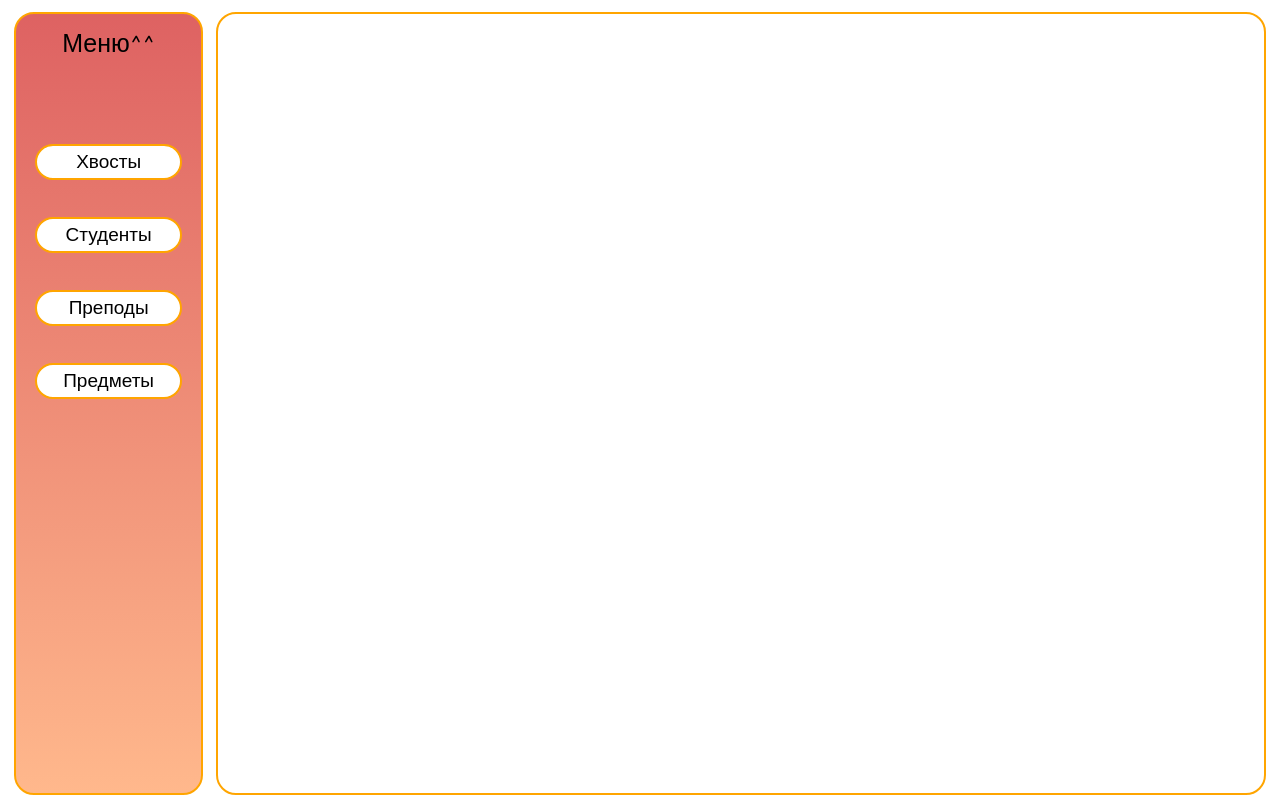
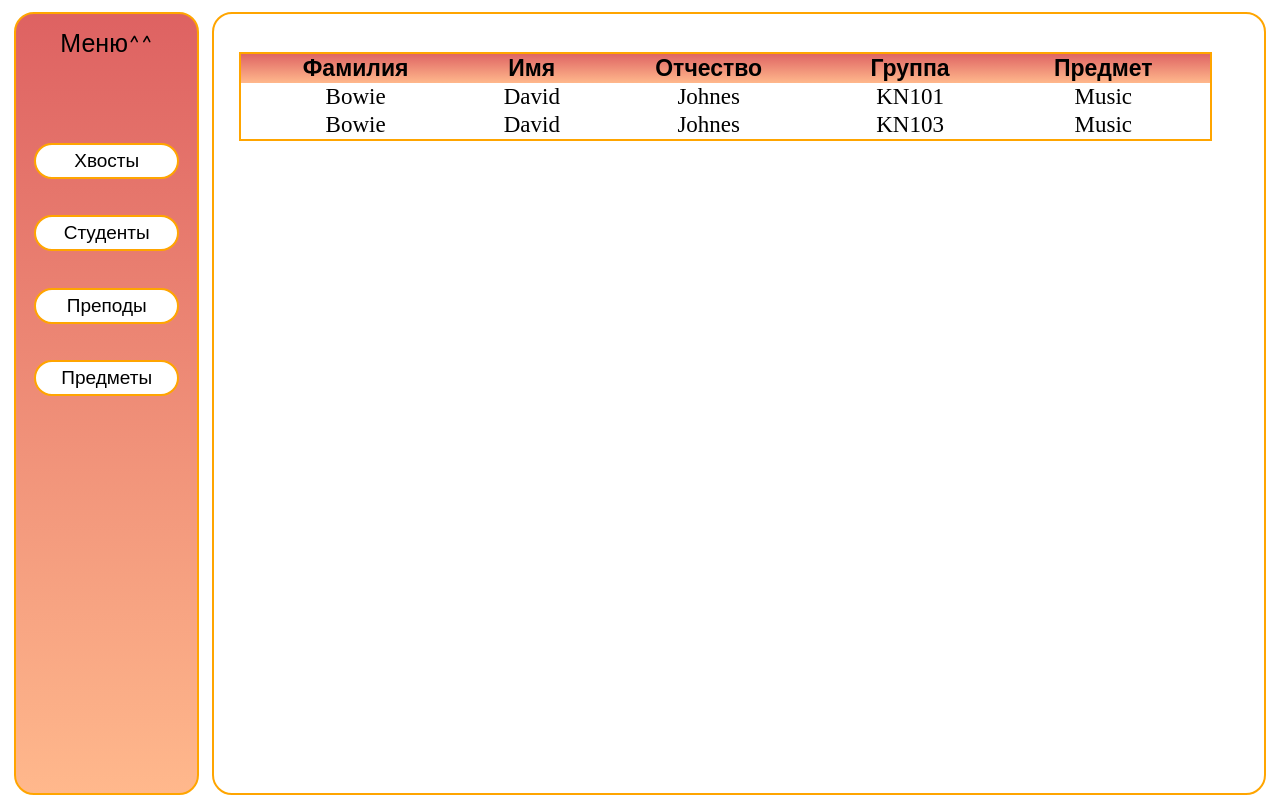
Before and after one commit to ugenef/DebtCRM, a plain HTML site: page src/ui/index.html in a window 1280 px wide. Both pictures are taken after a click on the button "Хвосты". Shown: the part 107-916 px from the top of the page. Drawn offline with Linux system fonts and the light colour scheme.

Commit message:
сделал табличку в ui

```diff
--- a/src/ui/index.html
+++ b/src/ui/index.html
@@ -16,15 +16,18 @@
         <div class="sidebar">
             <div class="title">Меню^^</div>
             <div class="buttons">
-                <button class="debts">Хвосты</button>
+                <button id="debtsButton" class="debts">Хвосты</button>
                 <button class="students">Студенты</button>
                 <button class="teachers">Преподы</button>
                 <button class="teachers">Предметы</button>
             </div>
         </div>
-        <div class="frame">
+        <div id="frame" class="frame">
+            <div id = "frameLoader" class="loader" hidden></div>
+            <table id = "queryListTable" class="queryList"></table>
         </div>
     </div>
 </div>
+<script src="scripts.js"></script>
 </body>
 </html>
--- /dev/null
+++ b/src/ui/scripts.js
@@ -0,0 +1,66 @@
+const debtsHeader = ["Фамилия", "Имя", "Отчество", "Группа", "Предмет"];
+
+const debt1 = {fn: "Bowie", sn: "David", mn: "Johnes", gr: "KN101", sub: "Music"};
+const debt2 = {fn: "Bowie", sn: "David", mn: "Johnes", gr: "KN103", sub: "Music"};
+
+const debters = [debt1, debt2];
+
+let debtsButton = document.getElementById("debtsButton");
+debtsButton.addEventListener("click", showDebts);
+
+
+function showDebts() {
+    let loader = document.getElementById("frameLoader");
+    loader.hidden = false;
+    let oldTable = document.getElementById("queryListTable");
+    let table = buildTable(debtsHeader, debters);
+    loader.hidden = true;
+    oldTable.replaceWith(table);
+}
+
+
+function buildTable(headerValues, dataItems) {
+    let header = generateHeader(headerValues);
+    let body = buildBody(dataItems);
+    let table = document.createElement("table");
+    table.className += "queryList";
+    table.appendChild(header);
+    table.appendChild(body);
+    table.id = "queryListTable";
+    return table;
+}
+
+function buildBody(dataItems) {
+    let body = document.createElement("tbody");
+    for (let i=0;i<dataItems.length;i++) {
+        let row = generateRow("td", Object.values(dataItems[i]));
+        body.appendChild(row);
+    }
+    return body;
+}
+
+function generateRow(tagName, rowValues) {
+    let row = document.createElement("tr");
+    let cells = generateCells(tagName, rowValues);
+    for (let i = 0; i< cells.length;i++) {
+        row.appendChild(cells[i]);
+    }
+    return row;
+}
+
+function generateHeader(headerValues) {
+    let header = document.createElement("thead");
+    let headerRow = generateRow("th", headerValues);
+    header.appendChild(headerRow);
+    return header;
+}
+
+function generateCells(tagName, cellValues) {
+    let cells = [];
+    for (let i = 0; i < cellValues.length; i++) {
+        let cell = document.createElement(tagName);
+        cell.innerHTML = cellValues[i];
+        cells.push(cell);
+    }
+    return cells;
+}
--- a/src/ui/styles.css
+++ b/src/ui/styles.css
@@ -76,6 +76,12 @@
     font-size: 19px;
     padding: 5px 15px;
     font-family: "Comic Sans MS", sans-serif;
+    cursor: pointer;
+    outline: none;
+}
+
+.sidebar .buttons > button:active{
+    transform: translateY(4px);
 }
 
 .frame{
@@ -85,4 +91,49 @@
     border: 2px solid orange;
     border-radius: 20px;
     margin: 0.5%;
+    display: flex;
+    padding-top: 3%;
+    padding-left: 2%;
+    flex-flow: column;
 }
+
+.queryList{
+    border: 2px solid orange;
+    width: 95%;
+    font-size: 23px;
+    text-align: center;
+    border-collapse: collapse;
+}
+
+.queryList > thead{
+    background-image: linear-gradient(#de6262,#ffb88c);
+    font-family: "Comic Sans MS", sans-serif;
+}
+
+.queryList > td{
+    margin: 10%;
+    border: 2px solid orange;
+    border-radius: 20px;
+    background-color: white;
+    font-size: 19px;
+    padding: 5px 15px;
+}
+
+.td{
+    border: 2px solid orange;
+}
+
+.loader {
+    margin: 20% 20% 20% 40%;
+    border: 16px solid #ffb88c;
+    border-top: 16px solid #de6262;
+    border-radius: 50%;
+    width: 120px;
+    height: 120px;
+    animation: spin 2s linear infinite;
+}
+
+@keyframes spin {
+    0% { transform: rotate(0deg); }
+    100% { transform: rotate(360deg); }
+}
```
